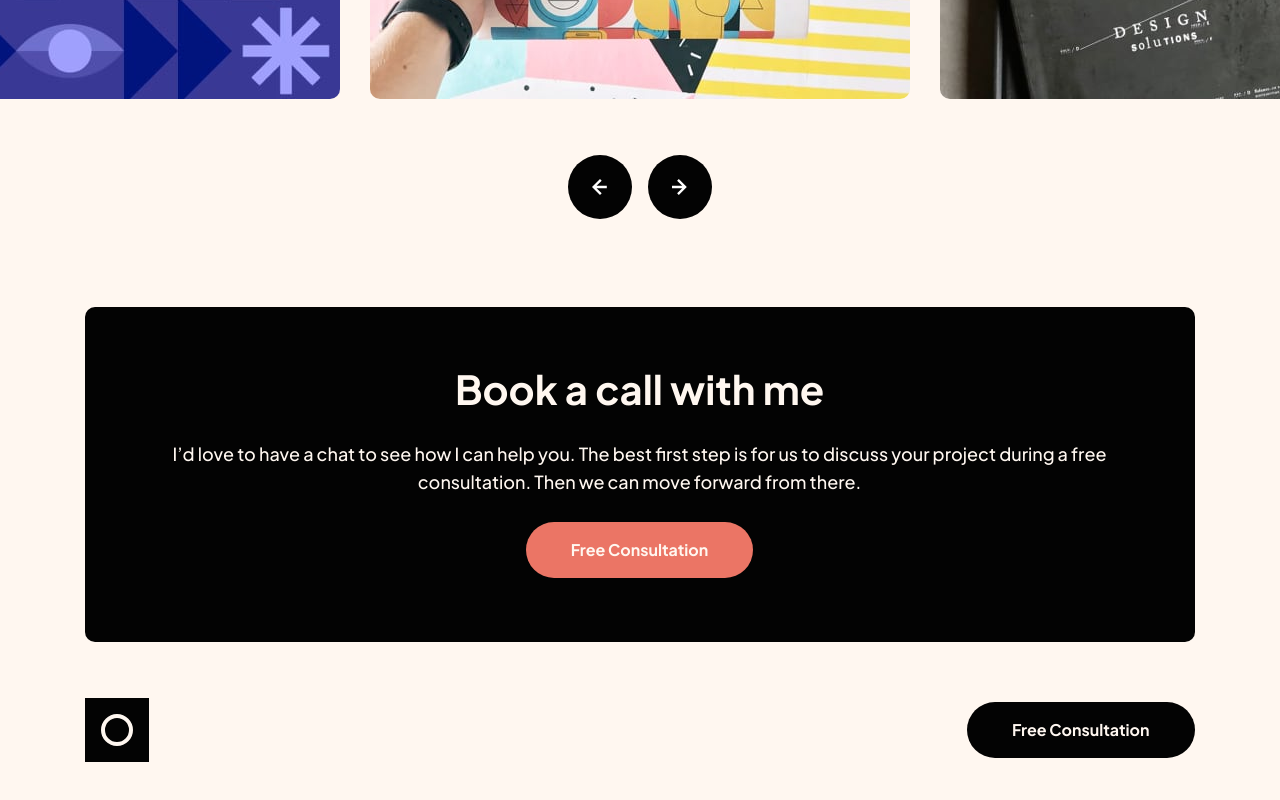
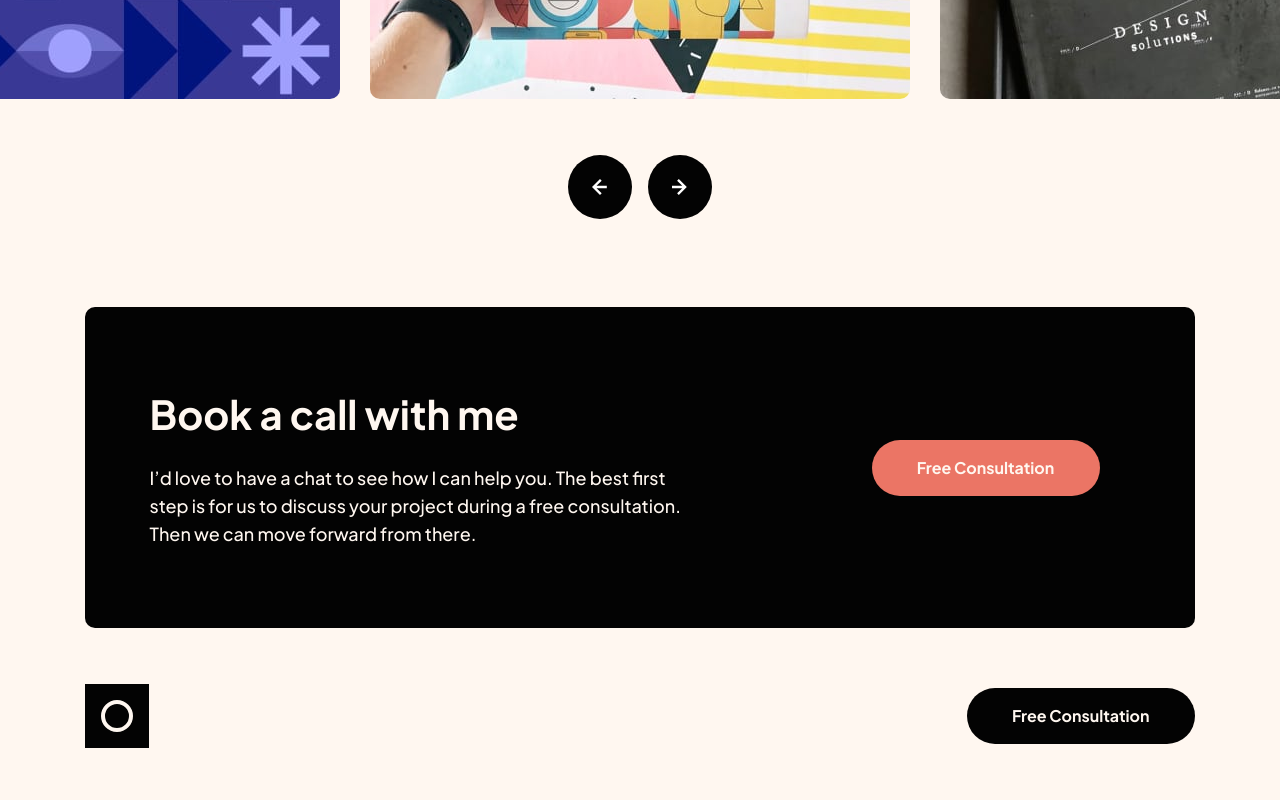
Before and after one commit to miguelzaga/single-page-design-portfolio, a JavaScript app: page / in a window 1280 px wide. Shown: the part 1781-2581 px from the top of the page. Built offline with nearby package versions, Linux system fonts and the light colour scheme.

Commit message:
style cta for desktop

```diff
--- a/src/components/Cta.js
+++ b/src/components/Cta.js
@@ -1,12 +1,14 @@
 function Cta() {
   return (
     <section className="cta">
+      <div className="cta__main">
         <h2 className="cta__title">Book a call with me</h2>
         <p className="cta__text">
           I’d love to have a chat to see how I can help you. The best first step
           is for us to discuss your project during a free consultation. Then we
           can move forward from there.
         </p>
+      </div>
       <button className="cta__btn btn2">Free Consultation</button>
     </section>
   );
--- a/src/scss/05-components/_cta.scss
+++ b/src/scss/05-components/_cta.scss
@@ -7,6 +7,9 @@
   padding: 49px 24px 48px;
   margin-bottom: 40px;
   text-align: center;
+  display: flex;
+  flex-direction: column;
+  align-items: center;
 
   &__title {
     color: $color-cream;
@@ -29,4 +32,24 @@
       margin-bottom: 26px;
     }
   }
+
+  @include breakpoint($lg) {
+    flex-direction: row;
+    text-align: left;
+    gap: 182px;
+
+    padding: 81px 95px 80px 65px;
+
+    &__title {
+      margin-bottom: 25px;
+    }
+
+    &__text {
+      margin-bottom: 0;
+    }
+
+    &__btn {
+      min-width: 228px;
+    }
+  }
 }
```
Lines whose indentation alone changed are shown as unchanged.
